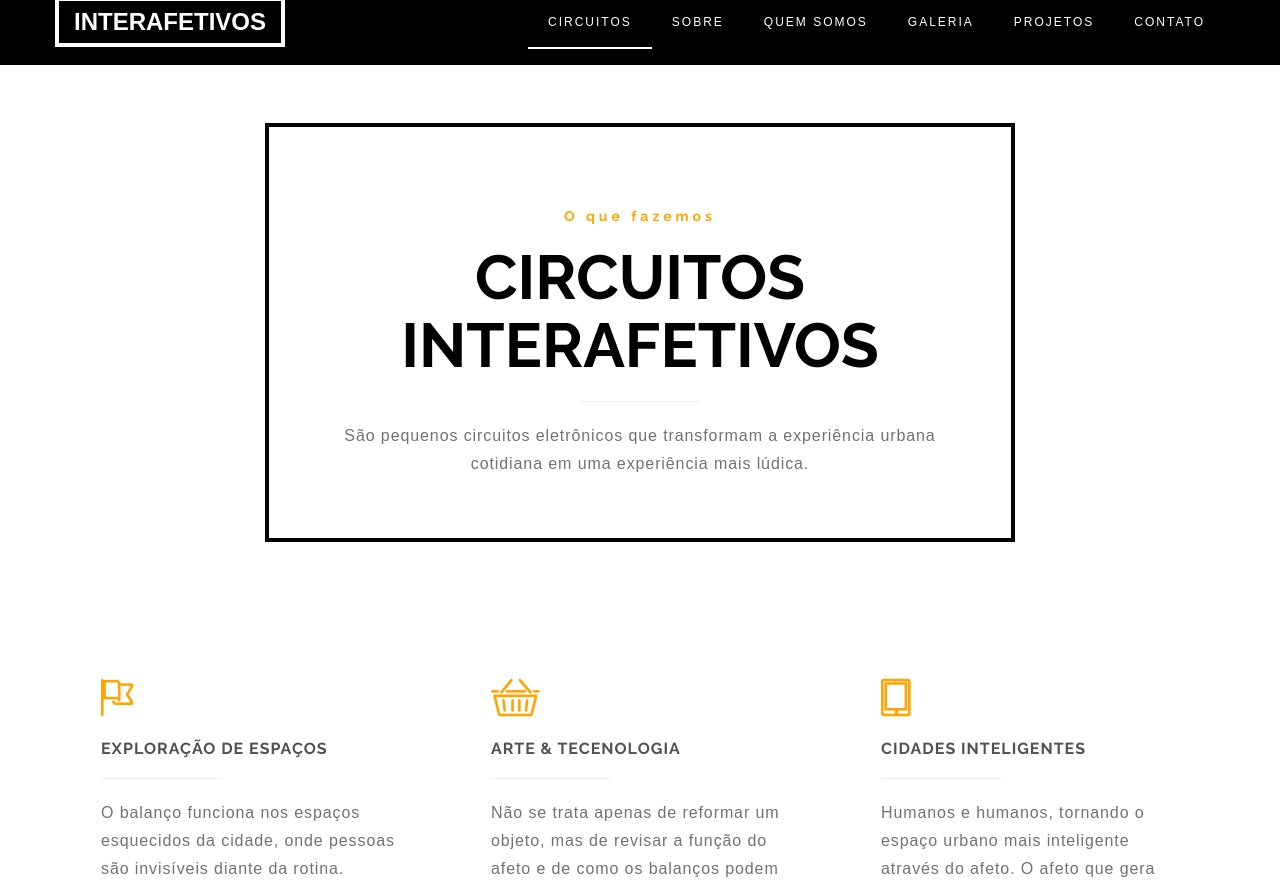
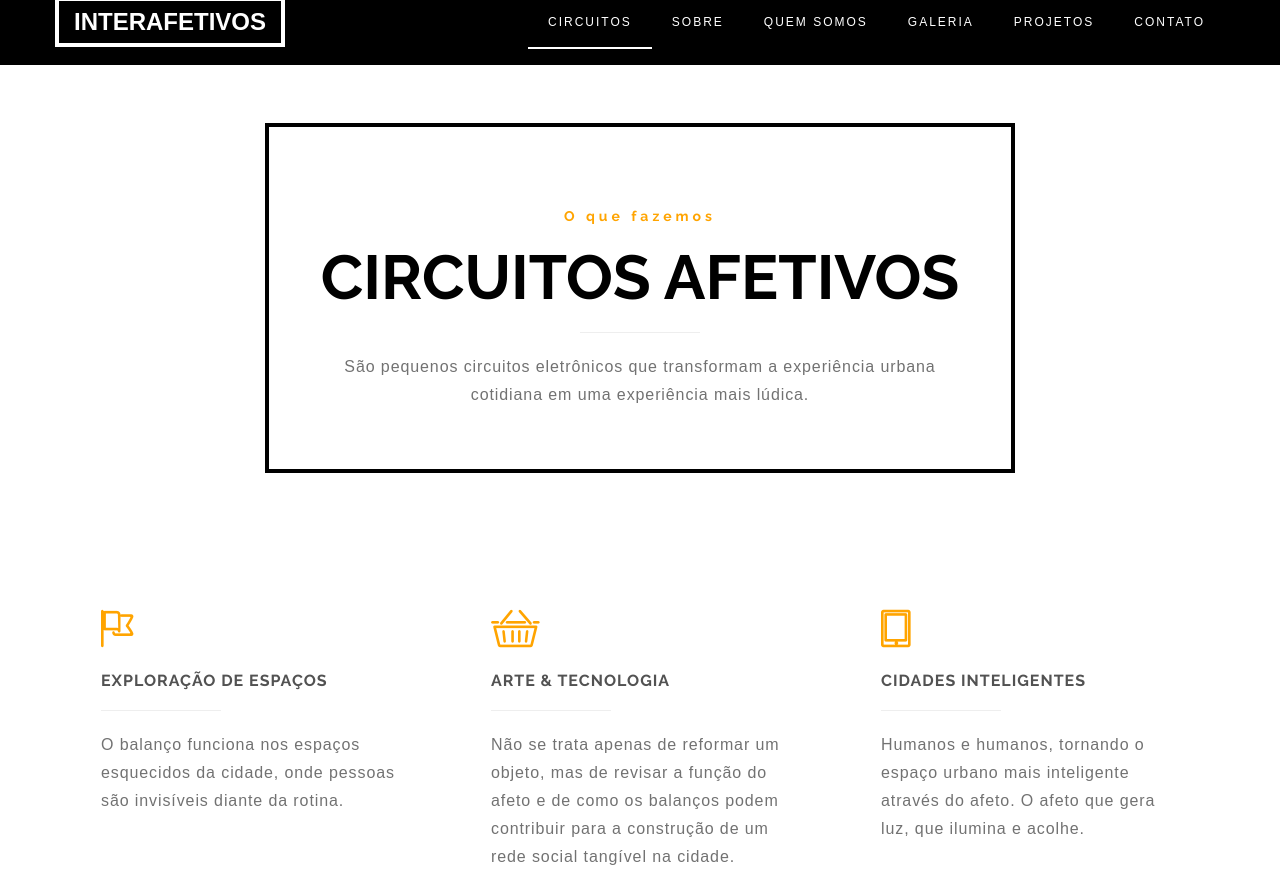
Before and after one commit to linalopes/interafetivos, a Jekyll site: the page built from _pages/index.md, in a window 1280 px wide and 900 px high, scrolled down 837 px, cut to the strip 19-900 px from the top of the window. Built offline with Jekyll 4.4.1, drawn with Linux system fonts in a browser that asks for light colours.

Commit message:
atualizado

```diff
--- a/_layouts/index.html
+++ b/_layouts/index.html
@@ -11,11 +11,8 @@
 
     <link rel="shortcut icon" href="images/favicon.ico" type="image/x-icon">
 <!--
-
 Template 2078 Adventure
-
 http://www.tooplate.com/view/2078-adventure
-
 -->
 	<!-- Bootstrap CSS
    ================================================== -->
@@ -159,7 +156,7 @@ http://www.tooplate.com/view/2078-adventure
 			<div class="col-md-offset-2 col-md-8 col-sm-offset-2 col-sm-8">
 				<div class="section-title">
 					<h5 class="wow bounceIn">O que fazemos</h5>
-					<h1 class="heading">CIRCUITOS INTERAFETIVOS</h1>
+					<h1 class="heading">CIRCUITOS AFETIVOS</h1>
 					<hr>
 					<p>São pequenos circuitos eletrônicos que transformam a experiência urbana cotidiana em uma experiência mais lúdica.</p>
 				</div>
@@ -194,7 +191,7 @@ http://www.tooplate.com/view/2078-adventure
 
 				<div class="item col-md-4 col-sm-6 wow fadeInUp" data-wow-delay="0.9s">
 					<i class="icon-basket medium-icon"></i>
-						<h3>ARTE & TECENOLOGIA</h3>
+						<h3>ARTE & TECNOLOGIA</h3>
 						<hr>
 						<p>Não se trata apenas de reformar um objeto, mas de revisar a função do afeto e de como os balanços podem contribuir para a construção de um rede social tangível na cidade.</p>
 				</div>
@@ -503,7 +500,6 @@ http://www.tooplate.com/view/2078-adventure
 	<div class="container">
 		<div class="row">
 			<div class="col-md-12 col-sm-12">
-
 				<h2 class="wow bounceIn">INTERAFETIVOS</h2>
 				<ul class="social-icon">
 					<li><a href="#" class="fa fa-facebook wow fadeIn" data-wow-delay="0.3s"></a></li>
@@ -513,7 +509,6 @@ http://www.tooplate.com/view/2078-adventure
 				<p>2016
 
                 | Design: <a rel="nofollow" href="http://www.tooplate.com/free-templates" target="_parent">Tooplate</a></p>
-
 			</div>
 		</div>
 	</div>
```
